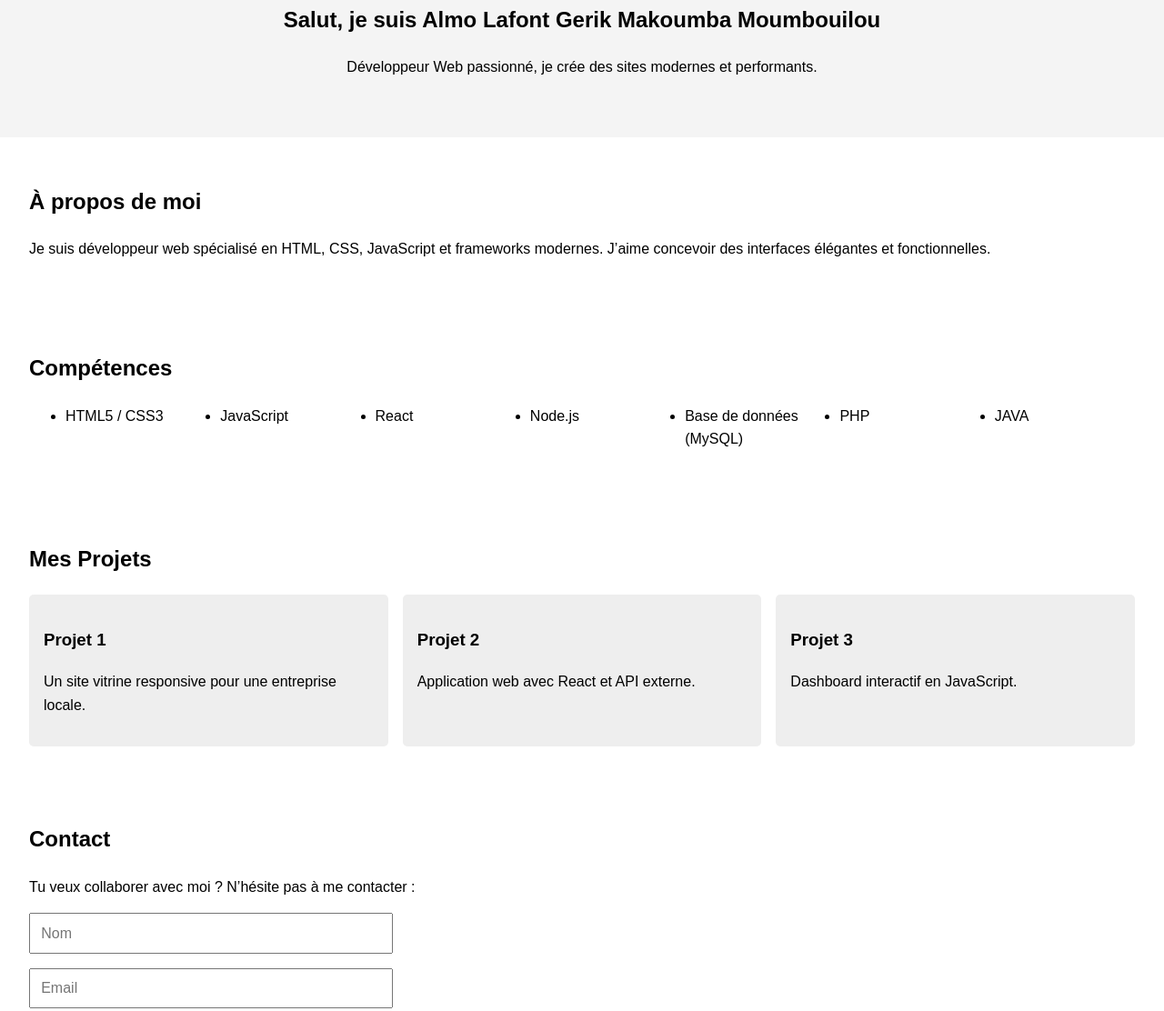
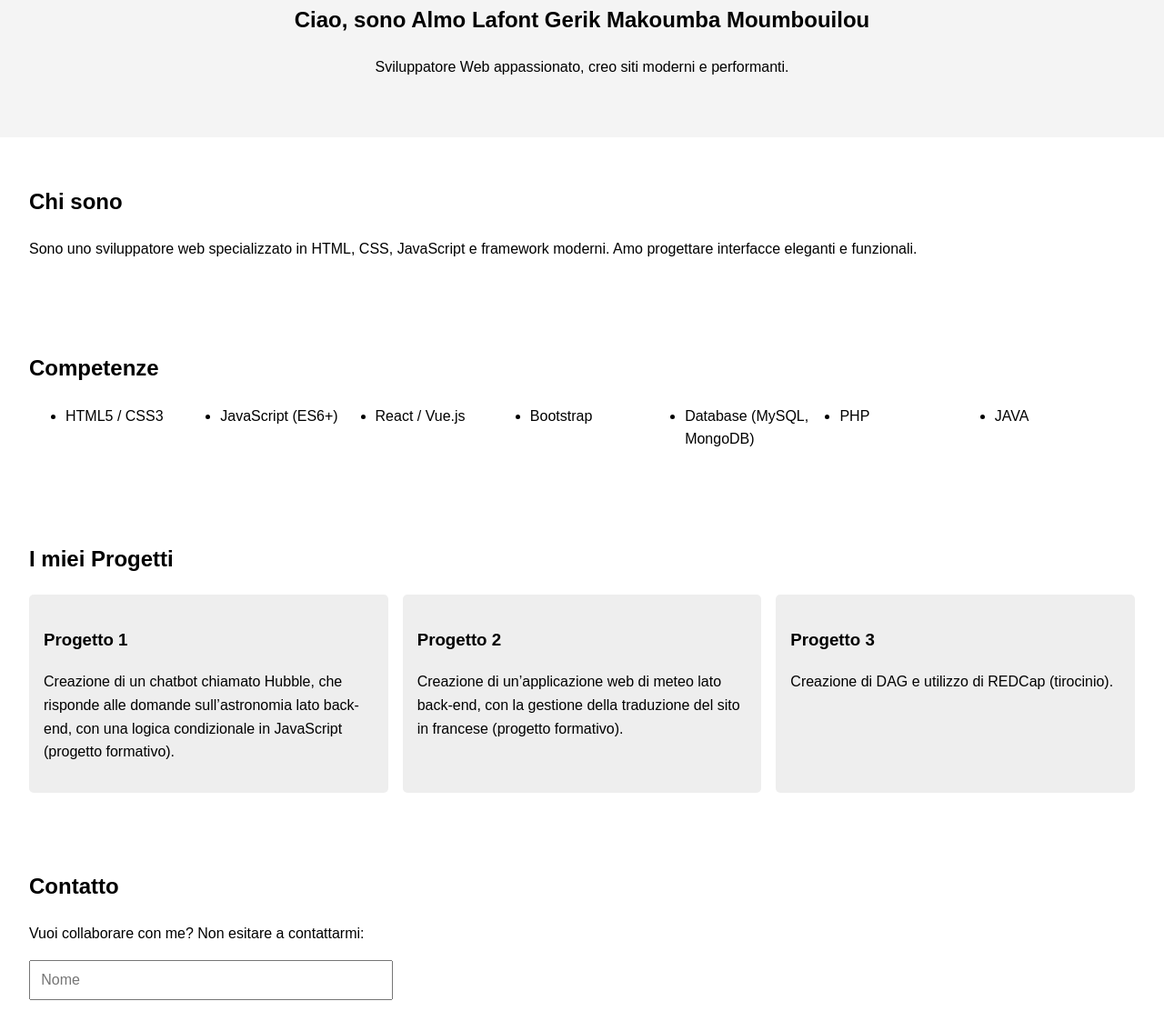
Before and after one commit to Almogerik/sito_personale, a plain HTML site: page index.html in a window 1280 px wide. Shown: the part 355-1467 px from the top of the page at 91% size. Drawn offline with Linux system fonts and the light colour scheme.

Commit message:
modif projet et accueil it

```diff
--- a/index.html
+++ b/index.html
@@ -54,15 +54,15 @@
     <div class="projects-grid">
       <div class="project-card">
         <h3 id="project1-title">Projet 1</h3>
-        <p id="project1-text">Création d'un chatbot qui s'appelle Hubble et qui reponds aux questions sur l'astronomie coté back end avec une logique conditionnelle JavaScript (projet formatif).</p>
+        <p id="project1-text">Création d’un chatbot appelé Hubble, qui répond aux questions sur l’astronomie côté back-end, avec une logique conditionnelle en JavaScript (projet de formation).</p>
       </div>
       <div class="project-card">
         <h3 id="project2-title">Projet 2</h3>
-        <p id="project2-text">Création d'une application web de metéo coté back end avec gestion de traduction du siteb en français (projet formatif).</p>
+        <p id="project2-text">Création d’une application web de météo côté back-end, avec gestion de la traduction du site en français (projet de formation).</p>
       </div>
       <div class="project-card">
         <h3 id="project3-title">Projet 3</h3>
-        <p id="project3-text">Création des DAG et utilisation de REDCap(Stage)</p>
+        <p id="project3-text">Création de DAG et utilisation de REDCap (stage).</p>
       </div>
     </div>
   </section>
--- a/script.js
+++ b/script.js
@@ -17,11 +17,11 @@ const translations = {
     skill5: "Base de données (MySQL)",
     projectsTitle: "Mes Projets",
     project1Title: "Projet 1",
-    project1Text: "Un site vitrine responsive pour une entreprise locale.",
+    project1Text: "Création d’un chatbot appelé Hubble, qui répond aux questions sur l’astronomie côté back-end, avec une logique conditionnelle en JavaScript (projet de formation).",
     project2Title: "Projet 2",
-    project2Text: "Application web avec React et API externe.",
+    project2Text: "Création d’une application web de météo côté back-end, avec gestion de la traduction du site en français (projet de formation).",
     project3Title: "Projet 3",
-    project3Text: "Dashboard interactif en JavaScript.",
+    project3Text: "Création de DAG et utilisation de REDCap (stage).",
     contactTitle: "Contact",
     contactText: "Tu veux collaborer avec moi ? N’hésite pas à me contacter :",
     formName: "Nom",
@@ -48,11 +48,11 @@ const translations = {
     skill5: "Database (MySQL, MongoDB)",
     projectsTitle: "I miei Progetti",
     project1Title: "Progetto 1",
-    project1Text: "Création d'un chatbot qui s'appelle Hubble et qui reponds aux questions sur l'astronomie coté back end avec une logique conditionnelle JavaScript (projet formatif).",
+    project1Text: "Creazione di un chatbot chiamato Hubble, che risponde alle domande sull’astronomia lato back-end, con una logica condizionale in JavaScript (progetto formativo).",
     project2Title: "Progetto 2",
-    project2Text: "Création d'une application web de metéo coté back end avec gestion de traduction du siteb en français (projet formatif).",
+    project2Text: "Creazione di un’applicazione web di meteo lato back-end, con la gestione della traduzione del sito in francese (progetto formativo).",
     project3Title: "Progetto 3",
-    project3Text: "Création des DAG et utilisation de REDCap(Stage).",
+    project3Text: "Creazione di DAG e utilizzo di REDCap (tirocinio).",
     contactTitle: "Contatto",
     contactText: "Vuoi collaborare con me? Non esitare a contattarmi:",
     formName: "Nome",
@@ -100,7 +100,7 @@ document.getElementById("language-switcher").addEventListener("change", function
 });
 
 // Définir la langue par défaut (FR)
-setLanguage("fr");
+setLanguage("it");
 
 // Gestion formulaire
 document.querySelector("form").addEventListener("submit", function(e) {
```
